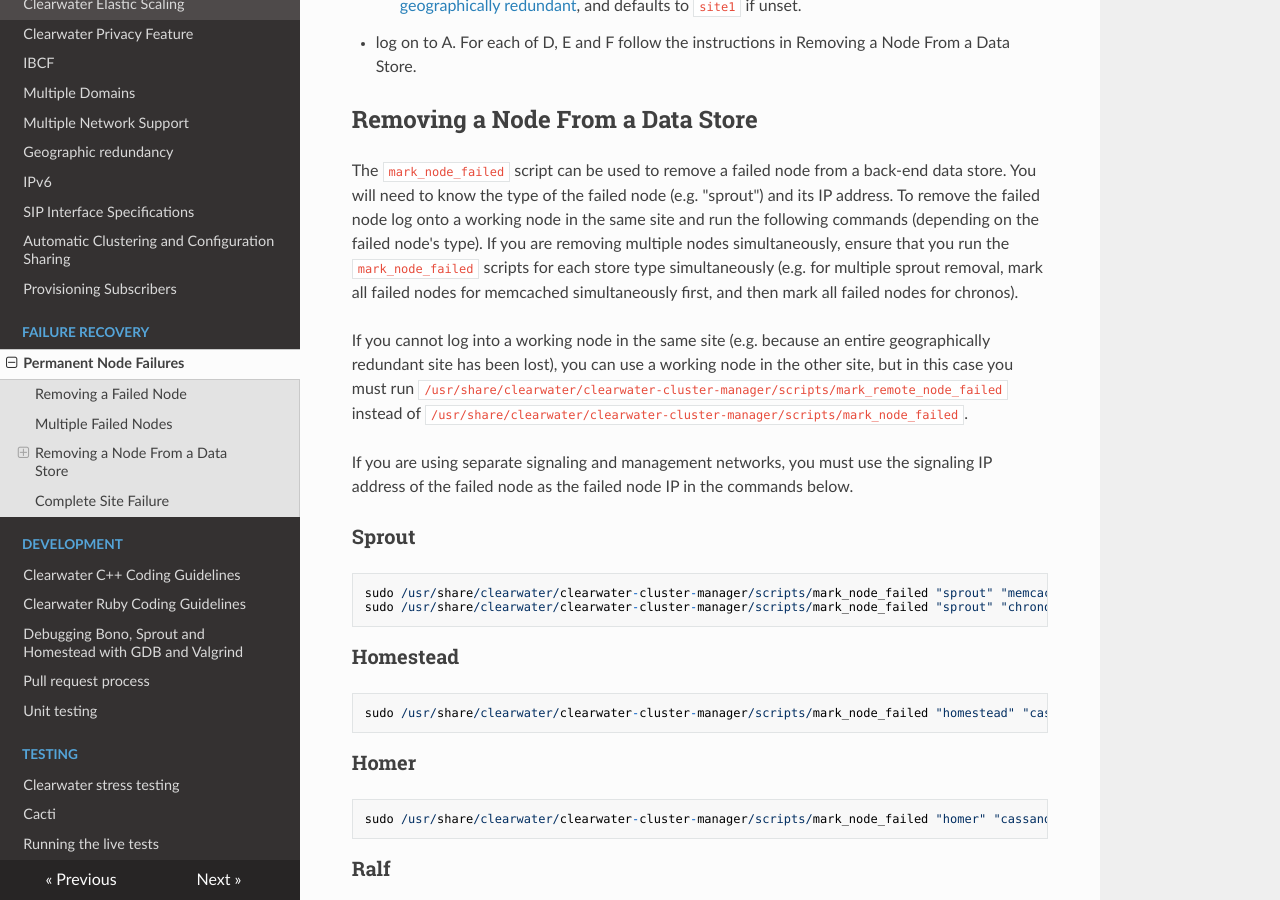
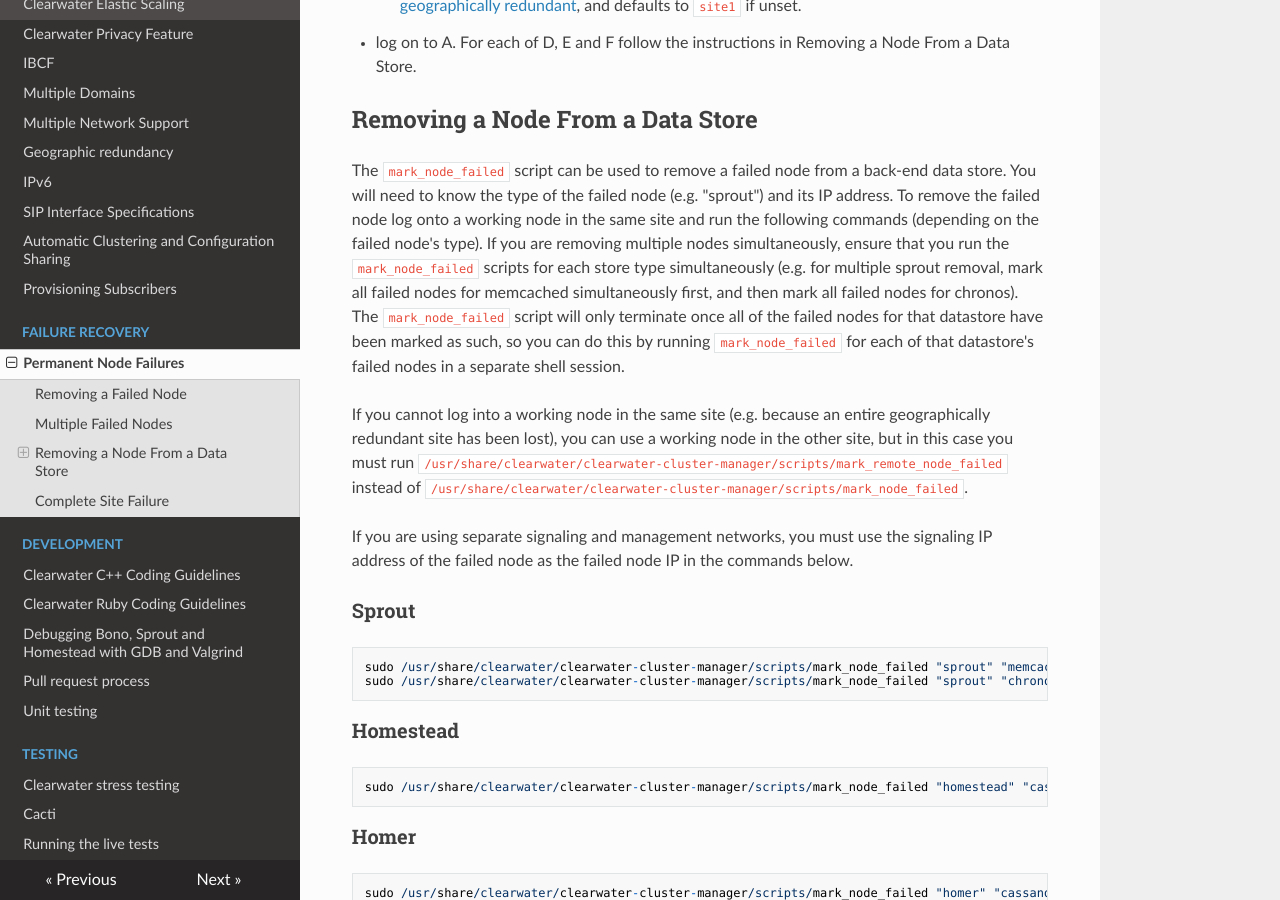
Before and after one commit to Metaswitch/clearwater-readthedocs, an MkDocs documentation site: the page built from docs/Handling_Failed_Nodes.md, in a window 1280 px wide and 900 px high, scrolled down 1885 px. Built offline with MkDocs 1.6.1, drawn with Linux system fonts in a browser that asks for light colours; nearby versions of some CDN libraries; old or Windows-style settings are respelled for this version of MkDocs.

Commit message:
Clarify marking multiple nodes as failed
Each command can be run is a separate shell session

```diff
--- a/docs/Handling_Failed_Nodes.md
+++ b/docs/Handling_Failed_Nodes.md
@@ -48,7 +48,7 @@ To recover from this state:
 
 ## Removing a Node From a Data Store
 
-The `mark_node_failed` script can be used to remove a failed node from a back-end data store. You will need to know the type of the failed node (e.g. "sprout") and its IP address. To remove the failed node log onto a working node in the same site and run the following commands (depending on the failed node's type). If you are removing multiple nodes simultaneously, ensure that you run the `mark_node_failed` scripts for each store type simultaneously (e.g. for multiple sprout removal, mark all failed nodes for memcached simultaneously first, and then mark all failed nodes for chronos).
+The `mark_node_failed` script can be used to remove a failed node from a back-end data store. You will need to know the type of the failed node (e.g. "sprout") and its IP address. To remove the failed node log onto a working node in the same site and run the following commands (depending on the failed node's type). If you are removing multiple nodes simultaneously, ensure that you run the `mark_node_failed` scripts for each store type simultaneously (e.g. for multiple sprout removal, mark all failed nodes for memcached simultaneously first, and then mark all failed nodes for chronos). The `mark_node_failed` script will only terminate once all of the failed nodes for that datastore have been marked as such, so you can do this by running `mark_node_failed` for each of that datastore's failed nodes in a separate shell session.
 
 If you cannot log into a working node in the same site (e.g. because an entire geographically
 redundant site has been lost), you can use a working node in the other site, but in this case you
```
